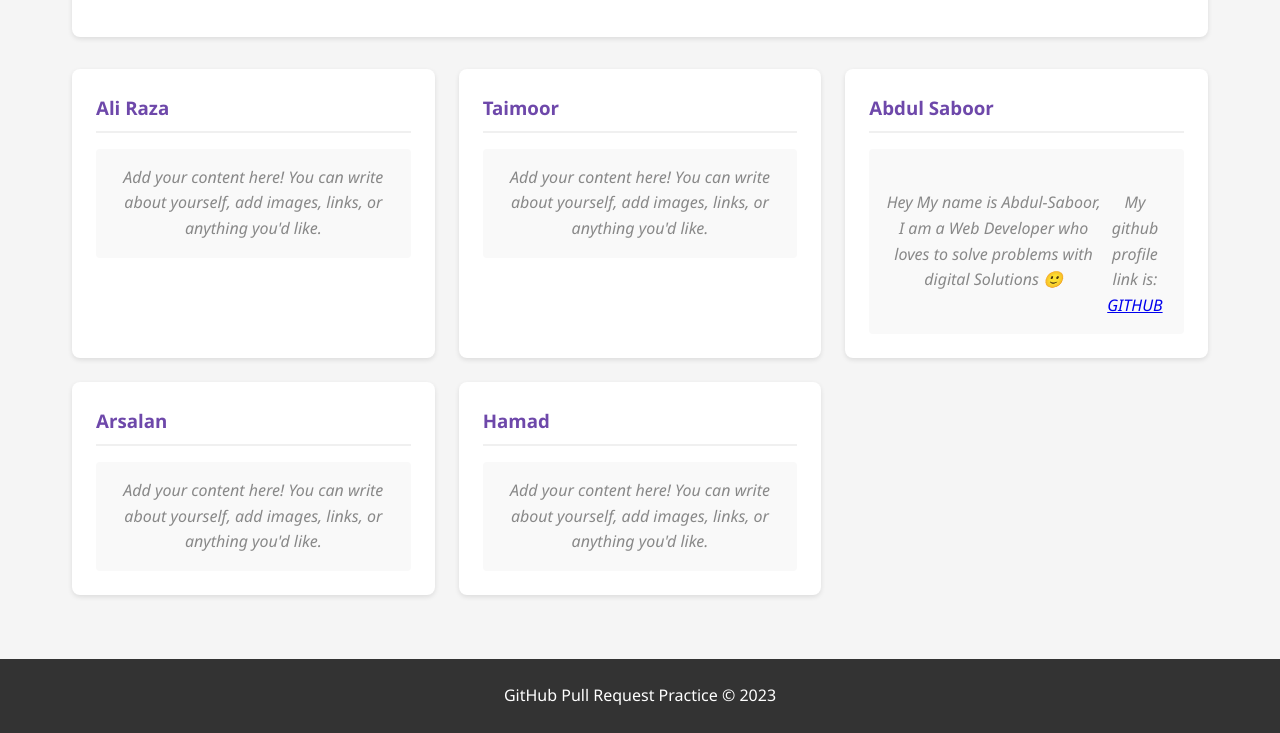
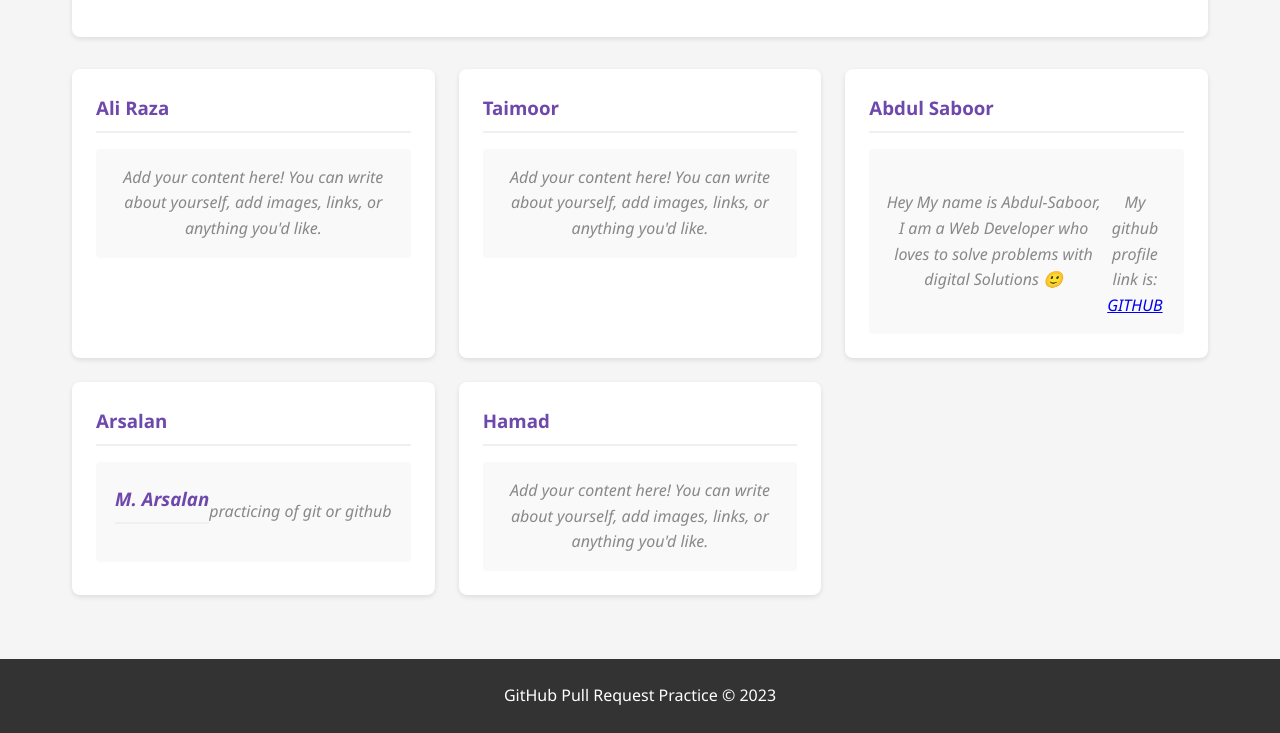
Before and after one commit to DEVArsalan-coder/pull_requests_practise, a plain HTML site: page index.html in a window 1280 px wide. Shown: the part 805-1538 px from the top of the page. Drawn offline with Linux system fonts and the light colour scheme.

Commit message:
my git practise

```diff
--- a/index.html
+++ b/index.html
@@ -191,7 +191,9 @@
             <div class="developer-card">
                 <h3>Arsalan</h3>
                 <div class="placeholder">
-                    Add your content here! You can write about yourself, add images, links, or anything you'd like.
+                     <h3>M. Arsalan</h3>
+                    <p>practicing of git or github </p>
+                    <link rel="github" href="https://github.com/DEVArsalan-coder">
                 </div>
             </div>
 
```
